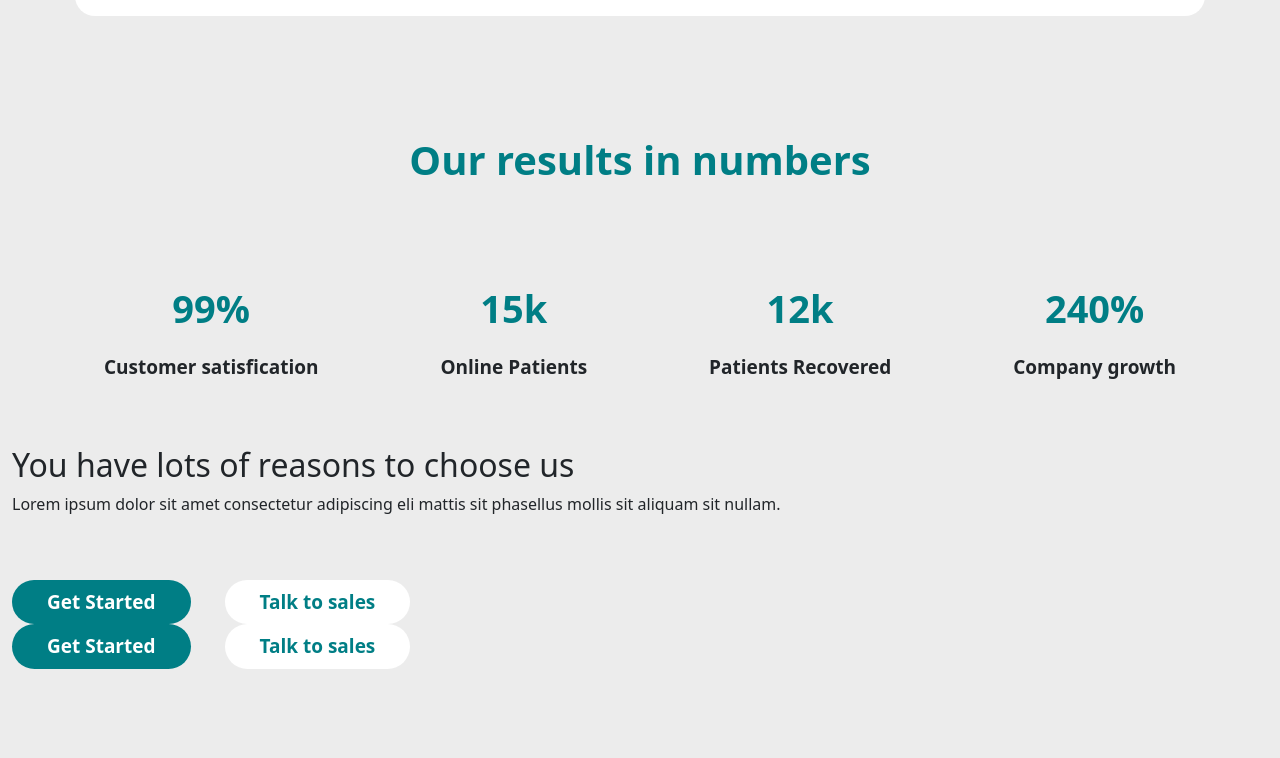
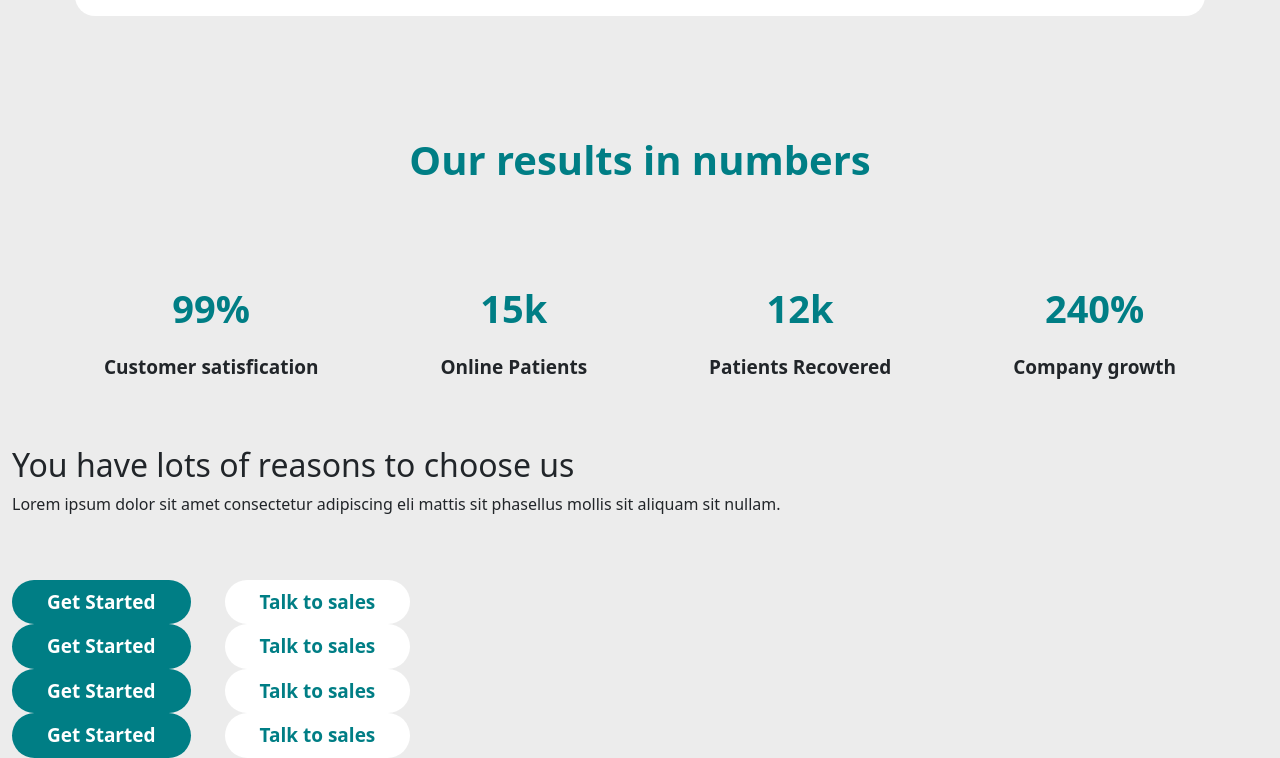
Before and after one commit to AhmedMaster28/doctorAppointment_webApplication, a plain HTML site: page index.html in a window 1280 px wide. Shown: the part 836-1594 px from the top of the page. Before the commit the page ends 1505 px from the top, so only its background shows below. Drawn offline with nearby package versions, Linux system fonts and the light colour scheme; a web font is replaced by a local one.

Commit message:
added tem

```diff
--- a/index.html
+++ b/index.html
@@ -171,6 +171,18 @@
                         <button class="Started white">Talk to sales</button>
                     </div>
 
+                    <div class="btnn">
+
+                        <button class="Started">Get Started</button>
+                        <button class="Started white">Talk to sales</button>
+                    </div>
+
+                    <div class="btnn">
+
+                        <button class="Started">Get Started</button>
+                        <button class="Started white">Talk to sales</button>
+                    </div>
+
 
 
 
```
